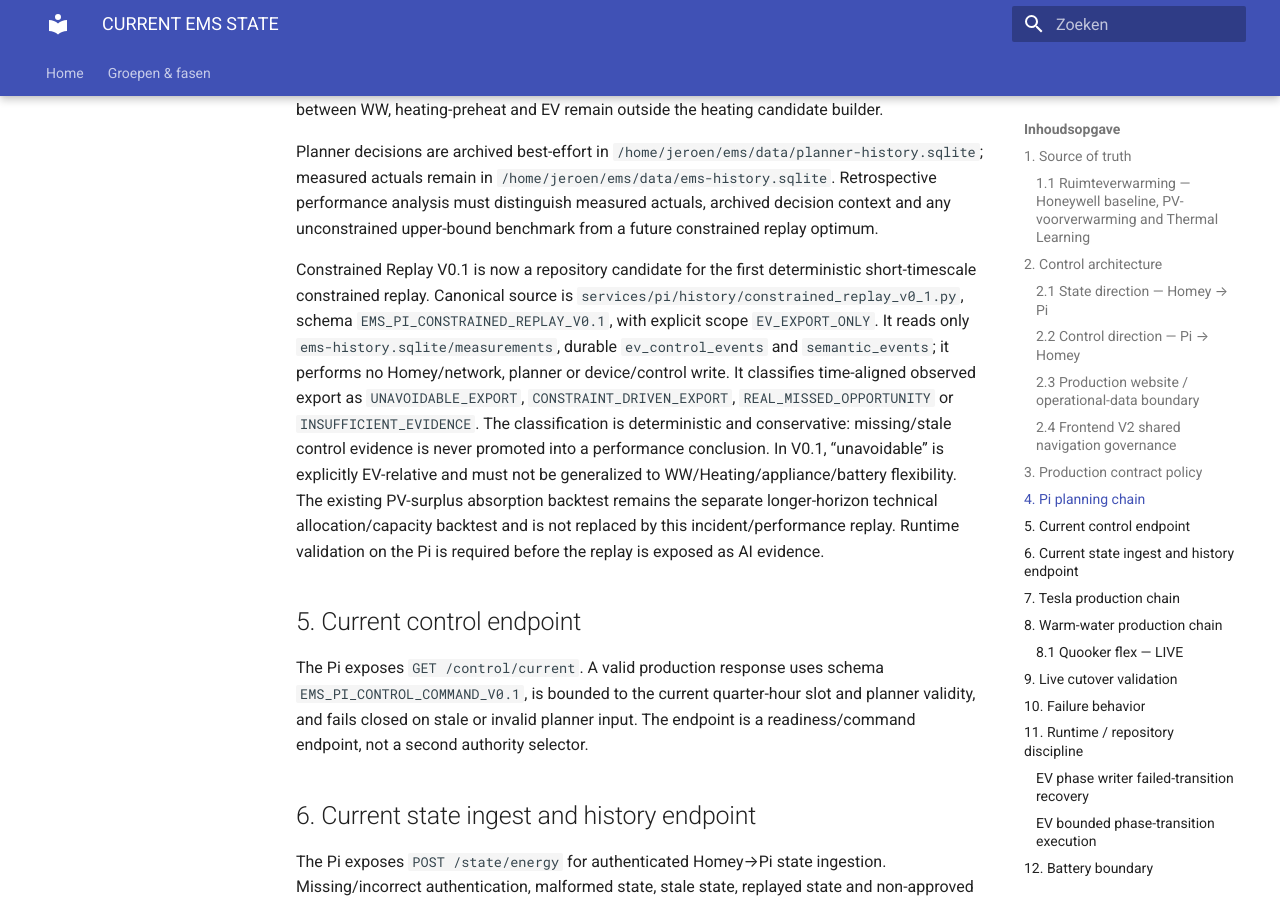
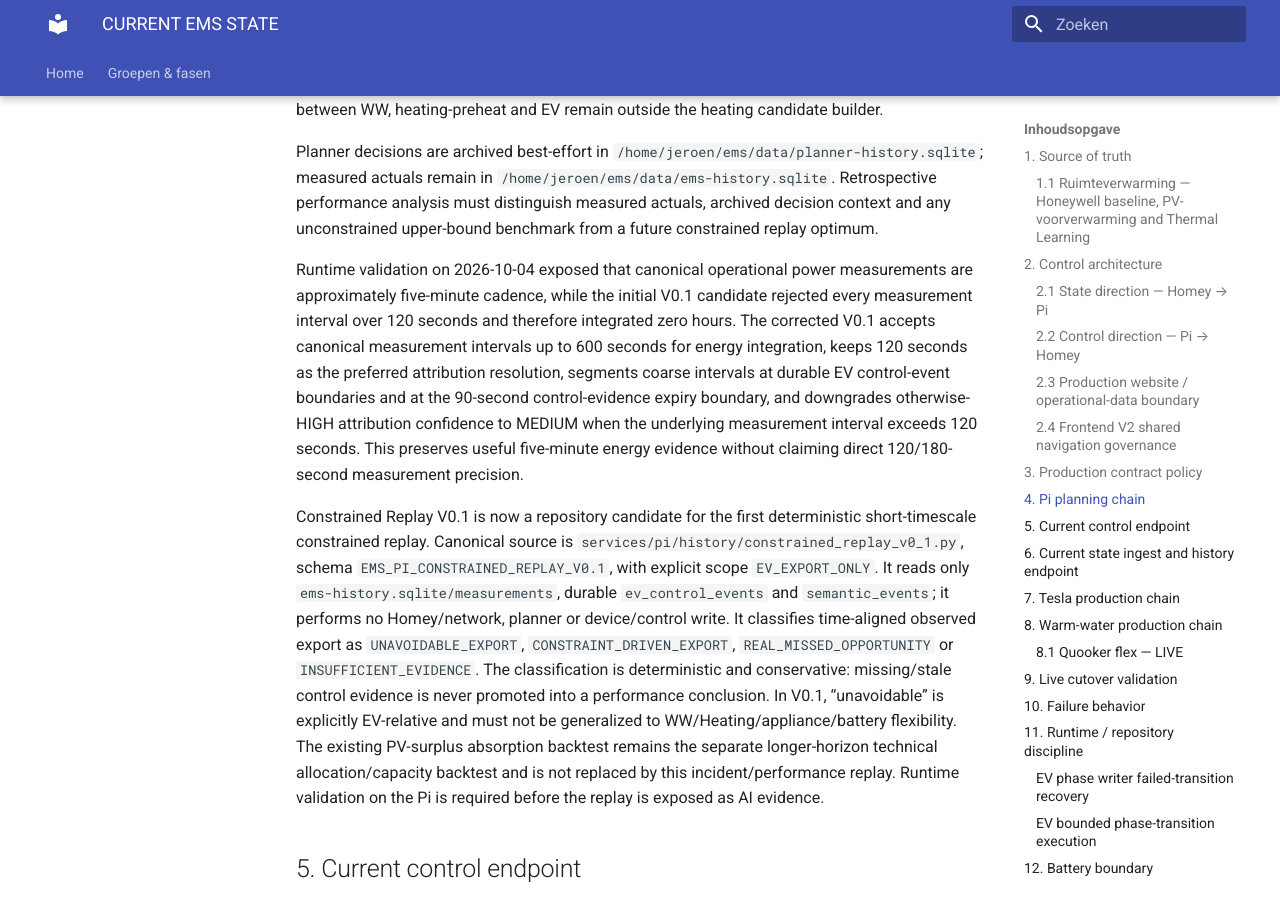
Before and after one commit to OnsKasteeltje/homey-energy-manual, an MkDocs documentation site: the page built from docs/architecture/CURRENT-EMS-STATE.md, in a window 1280 px wide and 900 px high, scrolled down 11091 px. Built offline with MkDocs 1.6.1 and Material for MkDocs 9.7.7, drawn with Linux system fonts in a browser that asks for light colours.

Commit message:
docs(analysis): record constrained replay cadence correction

```diff
--- a/docs/architecture/CURRENT-EMS-STATE.md
+++ b/docs/architecture/CURRENT-EMS-STATE.md
@@ -225,6 +225,18 @@ For opportunity stop/restart semantics, a planner quarter-hour marked `RUN / OPP
 Heating Preheat V0.2 does not alter the active Dynamic Pi Planner. It exposes only validated shadow advancement candidates; PV-slot selection and any later competition/allocation between WW, heating-preheat and EV remain outside the heating candidate builder.
 
 Planner decisions are archived best-effort in `/home/jeroen/ems/data/planner-history.sqlite`; measured actuals remain in `/home/jeroen/ems/data/ems-history.sqlite`. Retrospective performance analysis must distinguish measured actuals, archived decision context and any unconstrained upper-bound benchmark from a future constrained replay optimum.
+
+Runtime validation on 2026-10-04 exposed that canonical operational power
+measurements are approximately five-minute cadence, while the initial V0.1
+candidate rejected every measurement interval over 120 seconds and therefore
+integrated zero hours. The corrected V0.1 accepts canonical measurement
+intervals up to 600 seconds for energy integration, keeps 120 seconds as the
+preferred attribution resolution, segments coarse intervals at durable EV
+control-event boundaries and at the 90-second control-evidence expiry boundary,
+and downgrades otherwise-HIGH attribution confidence to MEDIUM when the
+underlying measurement interval exceeds 120 seconds. This preserves useful
+five-minute energy evidence without claiming direct 120/180-second measurement
+precision.
 
 Constrained Replay V0.1 is now a repository candidate for the first deterministic
 short-timescale constrained replay. Canonical source is
```
